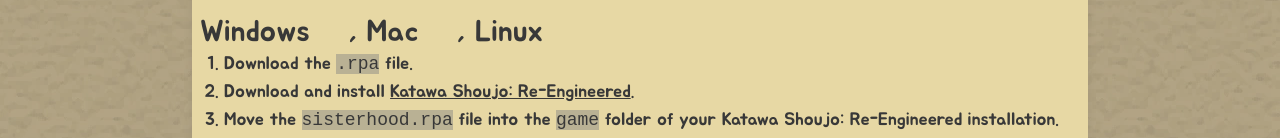
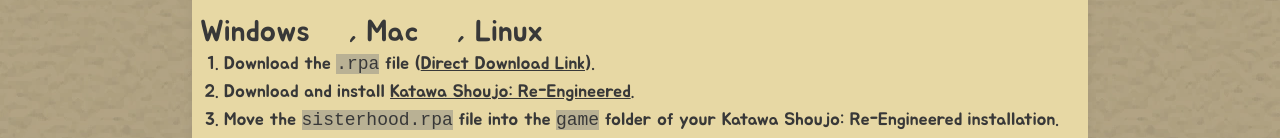
Before and after one commit to whizvox/sisterhood-web, a Vue app: page / in a window 1280 px wide. Both pictures are taken after a click on the link "How to Install". Shown: the part 5003-5141 px from the top of the page. Built offline with nearby package versions, Linux system fonts and the light colour scheme; some icons are missing.

Commit message:
Make installation instructions easier to follow
Signed-off-by: whizvox <corneliuseanes@gmail.com>

```diff
--- a/src/components/HowToInstallModal.vue
+++ b/src/components/HowToInstallModal.vue
@@ -30,7 +30,7 @@
             <div id="howto-pc" class="mb-4">
                 <h2>Windows <WindowsIcon />, Mac <MacIcon />, Linux <LinuxIcon /></h2>
                 <ol>
-                    <li>Download the <span class="code">.rpa</span> file.</li>
+                    <li>Download the <span class="code">.rpa</span> file (<a href="https://github.com/whizvox/sisterhood-ksre/releases/latest/download/sisterhood.rpa">Direct Download Link</a>).</li>
                     <li>Download and install <a href="https://www.fhs.sh/projects/ksre" target="_blank">Katawa Shoujo: Re-Engineered</a>.</li>
                     <li>Move the <span class="code">sisterhood.rpa</span> file into the <span class="code">game</span> folder of your Katawa Shoujo: Re-Engineered installation.</li>
                     <li>The final result should look something like this: <img class="w-5/6" src="../assets/screenshot-install-windows.webp"></li>
@@ -42,7 +42,7 @@
             <div id="howto-android">
                 <h2>Android <AndroidIcon /></h2>
                 <ol>
-                    <li>Download the <span class="code">.rpa</span> file.</li>
+                    <li>Download the <span class="code">.rpa</span> file (<a href="https://github.com/whizvox/sisterhood-ksre/releases/latest/download/sisterhood.rpa">Direct Download Link</a>).</li>
                     <li>Download and install <a href="https://www.fhs.sh/projects/ksre" target="_blank">Katawa Shoujo: Re-Engineered</a>.</li>
                     <li>Open the File Manager app on your device.</li>
                     <li>Navigate to the <span class="code">Android/data/sh.fhs.ksre/files</span> folder. You may need to run Katawa Shoujo: Re-Engineered at least once if you don't see this folder.</li>
@@ -57,7 +57,7 @@
             <div id="howto-flatpak" class="mb-4">
                 <h2>Flatpak <FlatpakIcon /></h2>
                 <ol>
-                    <li>Download the <span class="code">.rpa</span> file.</li>
+                    <li>Download the <span class="code">.rpa</span> file (<a href="https://github.com/whizvox/sisterhood-ksre/releases/latest/download/sisterhood.rpa">Direct Download Link</a>).</li>
                     <li>Download and install <a href="https://flathub.org/apps/sh.fhs.ksre" target="_blank">Katawa Shoujo: Re-Engineered</a> from Flathub.</li>
                     <li>Create a new directory at <span class="code">~/.var/app/sh.fhs.ksre/.renpy/sh.fhs.ksre/mods</span> (you should probably run KS:RE once before doing this).</li>
                     <li>Move the <span class="code">sisterhood.rpa</span> file into the newly-created <span class="code">mods</span> directory.</li>
```
